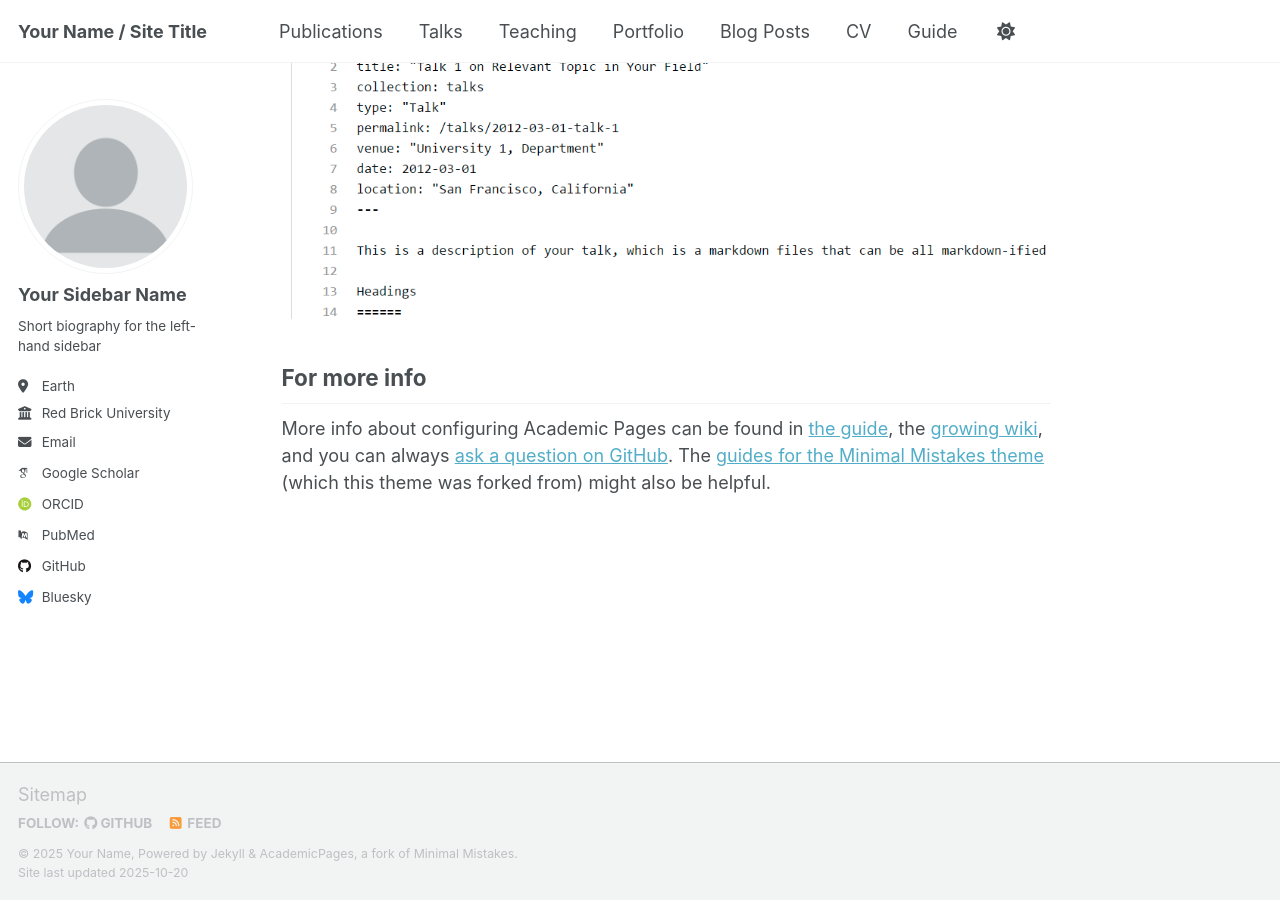
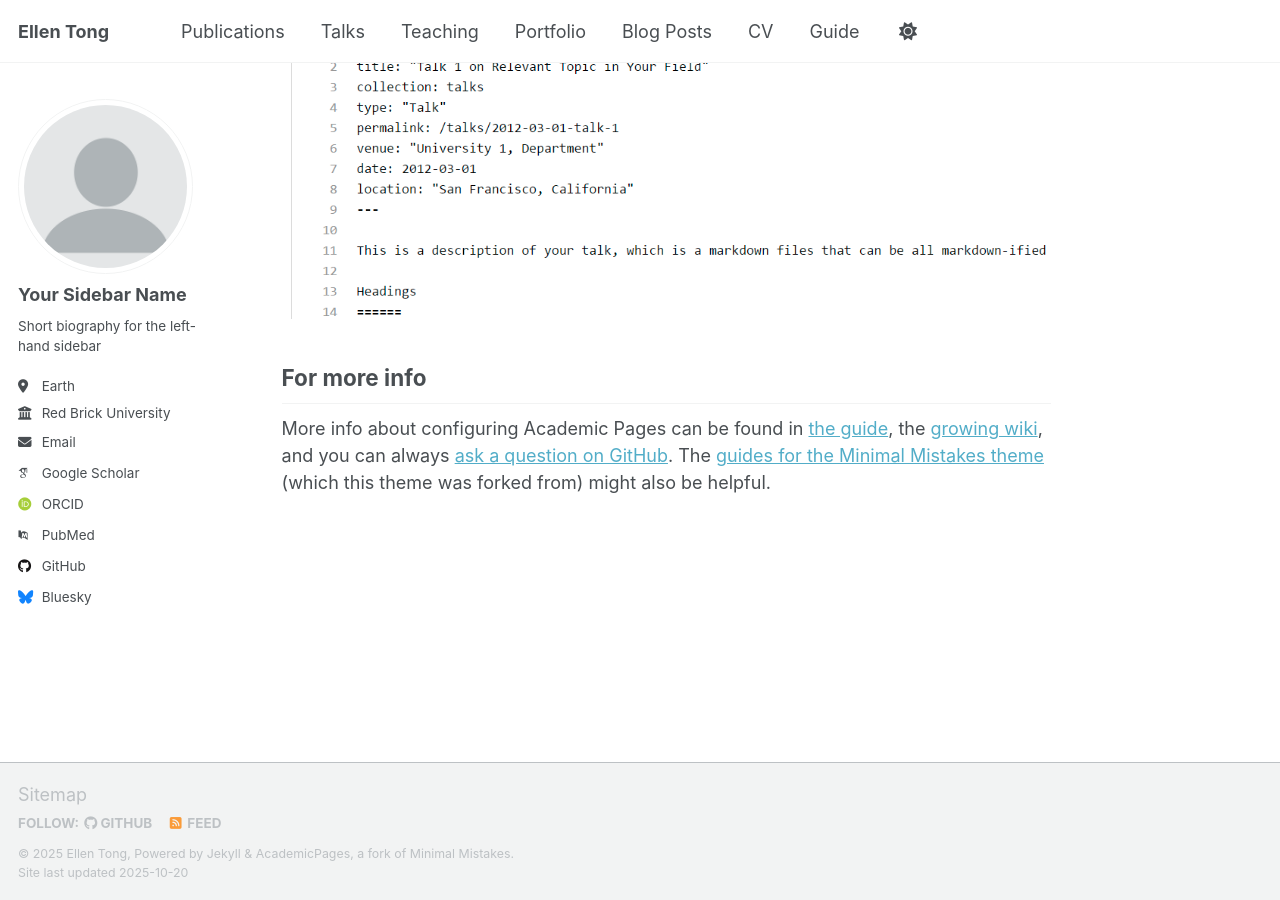
Before and after one commit to ellentong528/ellentong528.github.io, a Jekyll site: the page built from _pages/about.md, in a window 1280 px wide and 900 px high, scrolled down 2880 px. Built offline with Jekyll 4.4.1, drawn with Linux system fonts in a browser that asks for light colours; some web fonts are replaced; a script that is not in the unit is left out.

Commit message:
Update _config.yml

```diff
--- a/_config.yml
+++ b/_config.yml
@@ -9,10 +9,10 @@
 # Basic Site Settings
 locale                   : "en-US"
 site_theme               : "default" # Currently available options are "default", "air"
-title                    : "Your Name / Site Title"
+title                    : "Ellen Tong"
 title_separator          : "-"
-name                     : &name "Your Name"
-description              : &description "Your Name's academic portfolio"   # Update this with a general description of your site, this is the default if not overridden by a page
+name                     : &name "Ellen Tong"
+description              : &description "Lol hi this is Ellen"   # Update this with a general description of your site, this is the default if not overridden by a page
 url                      : https://academicpages.github.io # The base hostname & protocol for your site e.g. "https://[your GitHub username].github.io",
                                                            # or if you already have some other page hosted on Github then use "https://[your GitHub username].github.io/[Your Repo Name]"
 baseurl                  : "" # the subpath of your site, e.g. "/blog"
```
